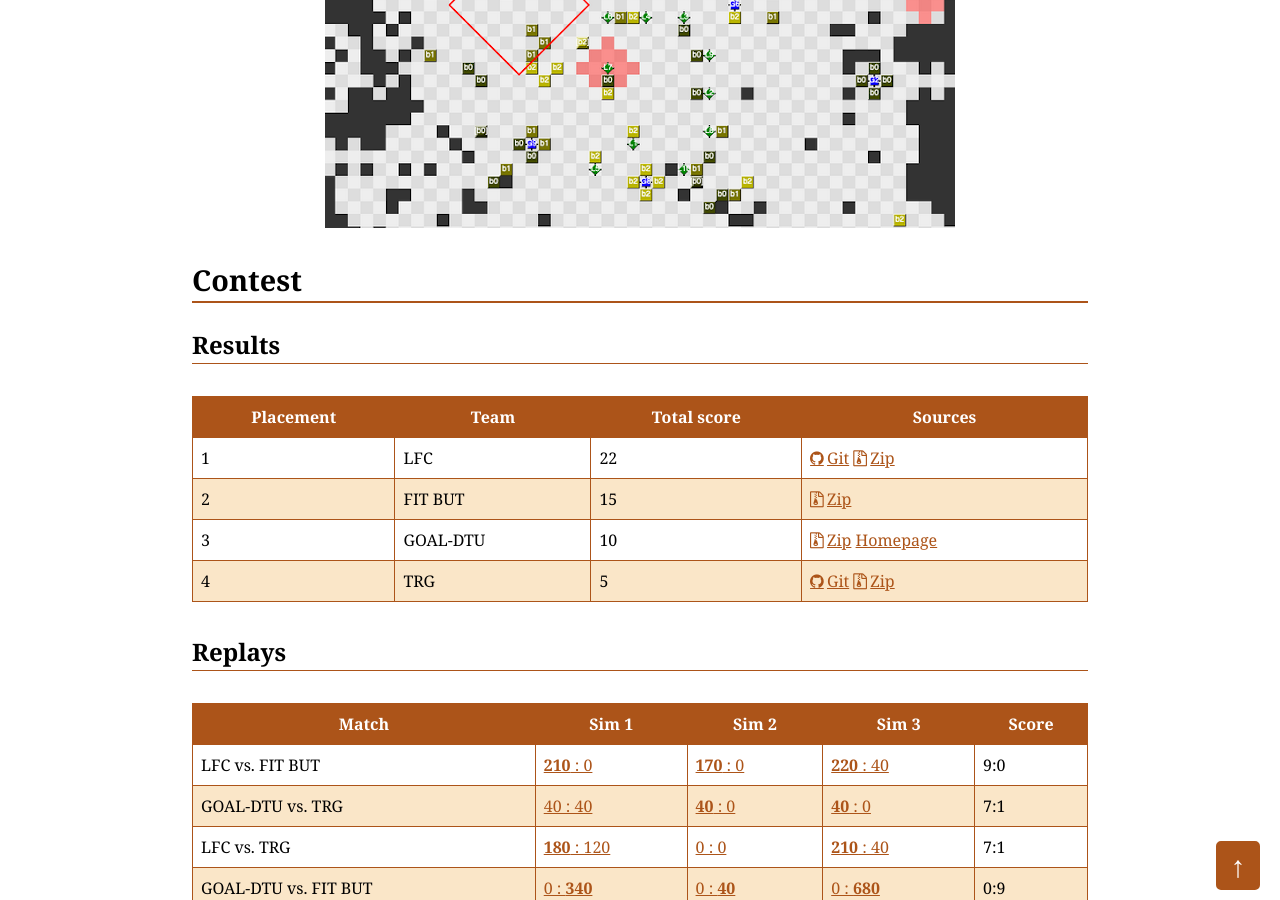
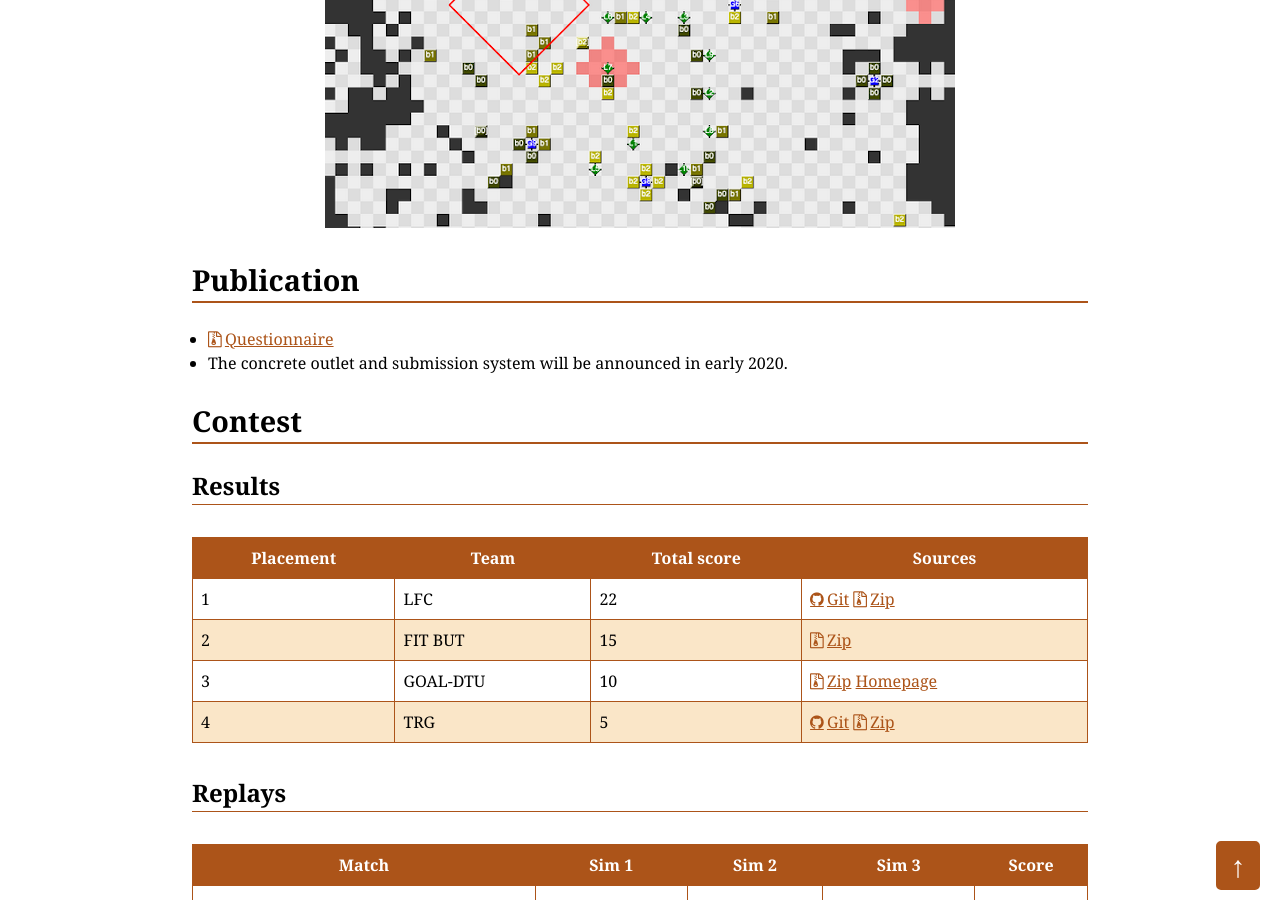
Before and after one commit to agentcontest/agentcontest.github.io, a Jekyll site: the page built from 2019/index.md, in a window 1280 px wide and 900 px high, scrolled down 558 px. Built offline with Jekyll 4.4.1, drawn with Linux system fonts in a browser that asks for light colours.

Commit message:
questions

```diff
--- a/2019/index.md
+++ b/2019/index.md
@@ -10,6 +10,11 @@ The Scenario: Agents Assemble
 In the new scenario, agents have to put blocks together to assemble more complex structures and deliver them in a grid world. For more information, see the [Scenario documentation](https://github.com/agentcontest/massim_2019/blob/master/docs/scenario.md).
 
 ![Agents Assemble](/2019/banner.png){:width="630" height="342"}
+
+Publication
+-----------
+- [Questionnaire](/2019/questionnaire.zip)
+- The concrete outlet and submission system will be announced in early 2020.
 
 Contest
 -------
```
Also changed, not shown: 1 other file.
